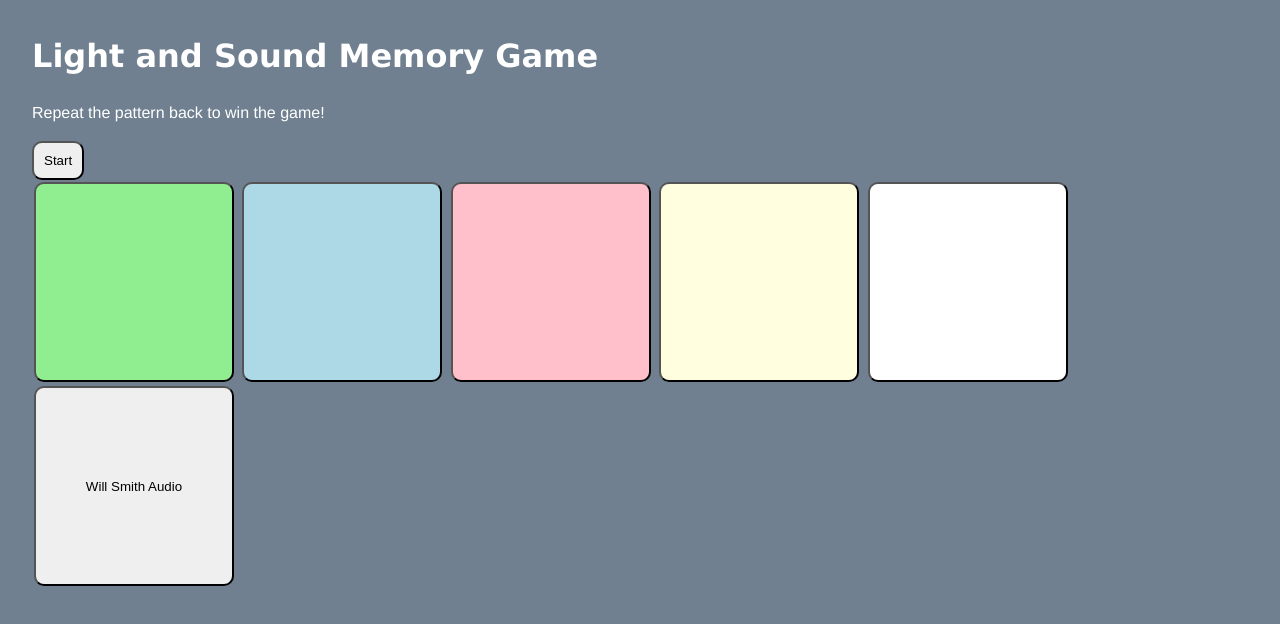
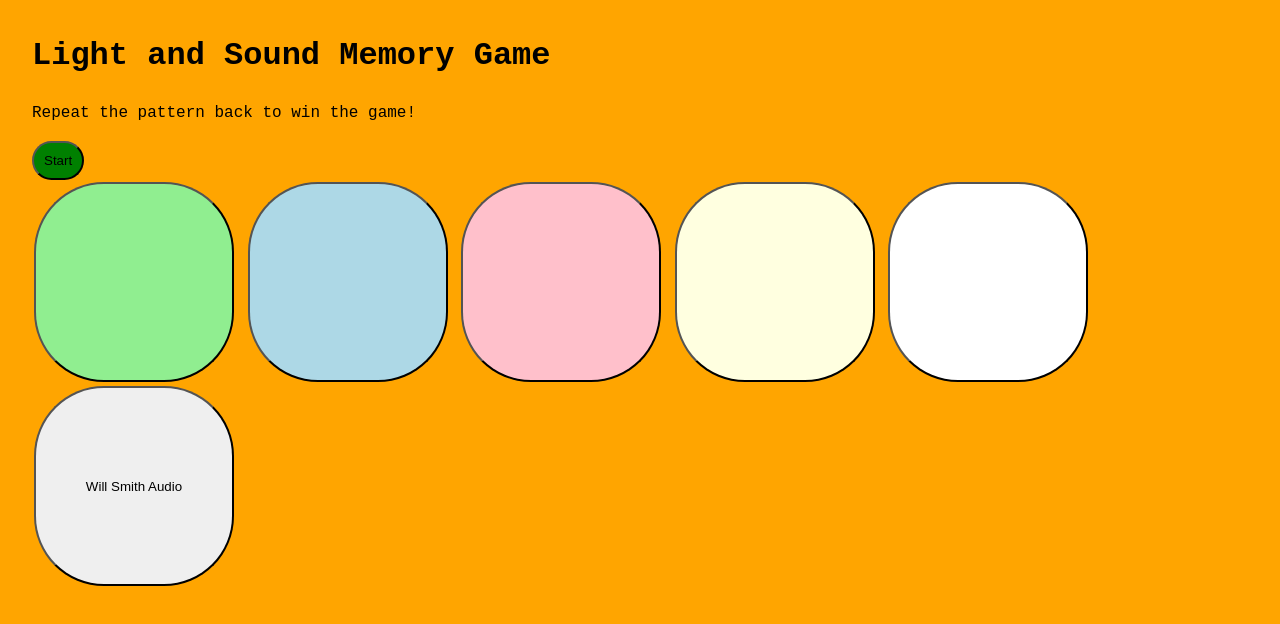
Before and after one commit to hoonman/memoryandsoundgamecodepathsite, a plain HTML site: page index.html in a window 1280 px wide. Drawn offline with Linux system fonts and the light colour scheme.

Commit message:
more edits!

```diff
--- a/style.css
+++ b/style.css
@@ -13,19 +13,25 @@ html {
 /* adjust typography defaults */
 body {
   margin: 2rem;
-  font-family: helvetica, arial, sans-serif;
+  font-family: monospace;
   line-height: 1.5;
-  background-color: slategrey;
-  color: white;
+  background-color: orange;
+  color: black;
 }
 
 h1{
-  font-family: verdana, arial, sans-serif;
+  font-family: monospace;
 }
 
 button{
   padding: 10px;
-  border-radius: 10px;
+  border-radius: 70px;
+}
+#startBtn{
+  background:green;
+}
+#stopBtn{
+  background:red;
 }
 #gameButtonArea > button {
   width:200px;
```
